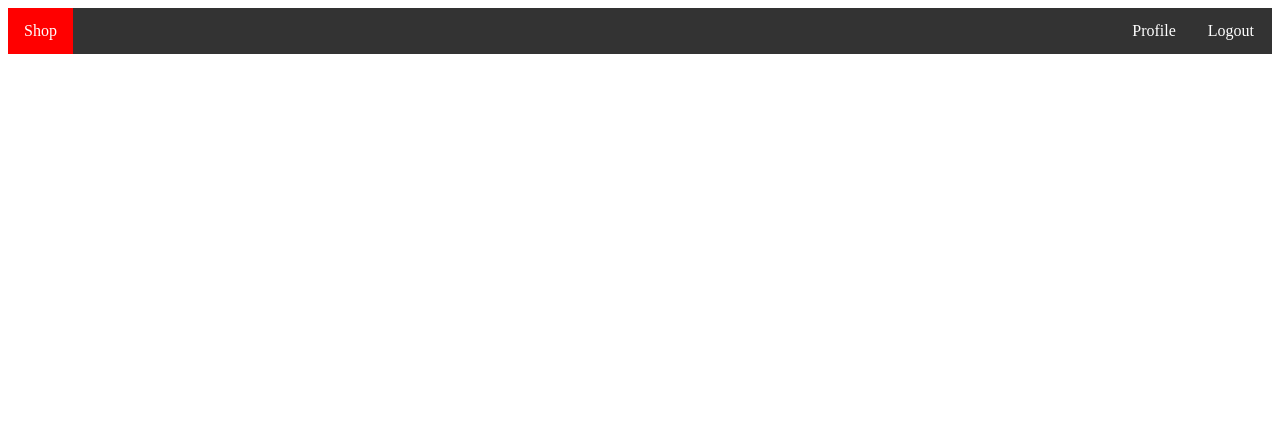
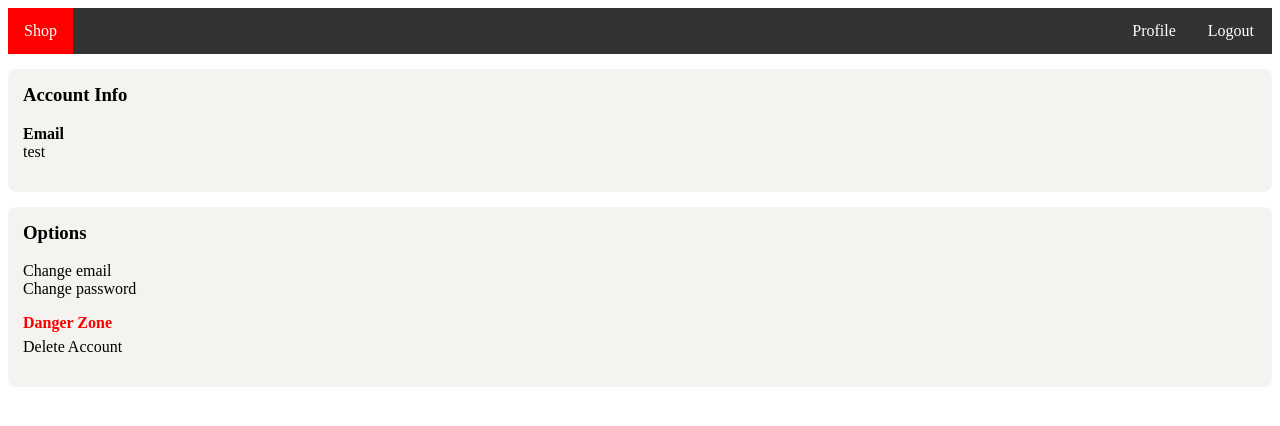
Before and after one commit to hansintheair/Storefront, a PHP site: page /UserProfile.php in a window 1280 px wide. Shown: the top 426 px of the page. Run offline with PHP 8.4, Linux system fonts and the light colour scheme; the visitor is signed in with stand-in values (Sample User, id 1).

Commit message:
profile layout WIP

```diff
--- a/storefront/UserProfile.php
+++ b/storefront/UserProfile.php
@@ -1,5 +1,5 @@
 <?php
-    include "SecureSession.php";
+    include "SecureSession.php"
 ?>
 
 <!DOCTYPE html>
@@ -9,6 +9,7 @@
         <title>User Profile</title>
         <meta name="viewport" content="width=device-width, initial-scale=1.0"/>
         <link rel="stylesheet" href="navbar.css">
+        <link rel="stylesheet" href="user_profile.css">
     </head>
 
     <body>
@@ -20,6 +21,23 @@
             document.getElementsByClassName("orders")[0].style.display = "none";
         </script>
 
+        <div id="profile_info">
+            <h3>Account Info</h3>
+            <p><b>Email</b><br><span id="email">test</span></p>
+
+        </div>
+
+        <div id="profile_options">
+            <h3>Options</h3>
+            <ul>
+                <li><a>Change email</a></li>
+                <li><a>Change password</a></li>
+                <li><p id="dangerzone"><b>Danger Zone</b></p></li>
+                <li><a>Delete Account</a></li>
+            </ul>
+
+
+        </div>
 
     </body>
 
--- /dev/null
+++ b/storefront/user_profile.css
@@ -0,0 +1,20 @@
+#profile_options, #profile_info {
+    background-color: #f4f3f0;
+    border-radius: 8px;
+    padding: 15px;
+    margin-top: 15px;
+}
+
+#profile_options h3, #profile_info h3 {
+    margin-top: 0px;
+}
+
+#profile_options ul {
+    list-style-type: none;
+    padding: 0px;
+    overflow: hidden;
+}
+#dangerzone {
+    margin-bottom: 6px;
+    color:red;
+}
```
